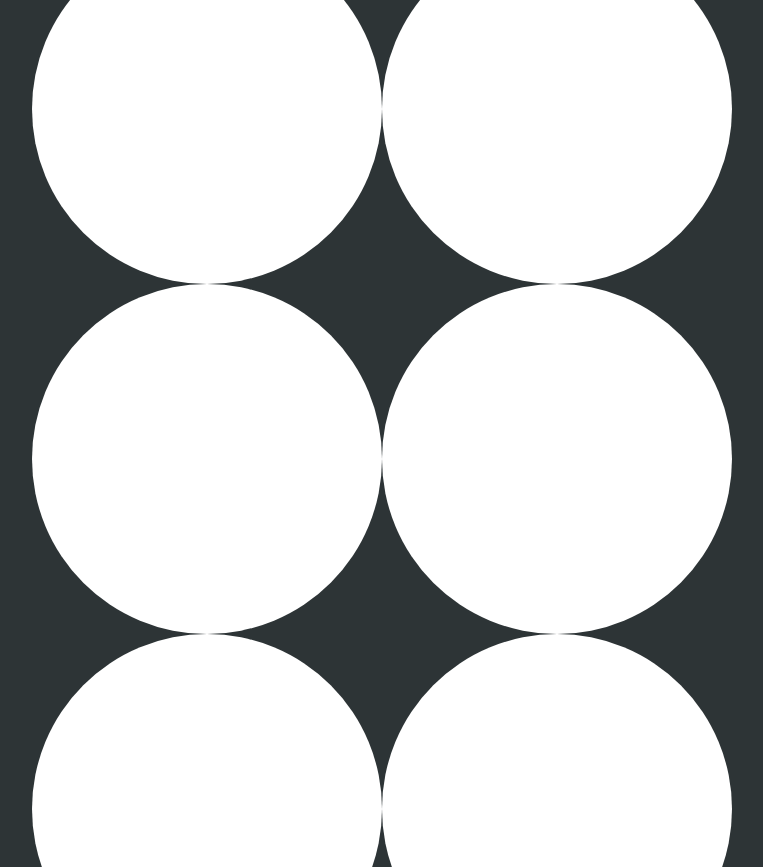
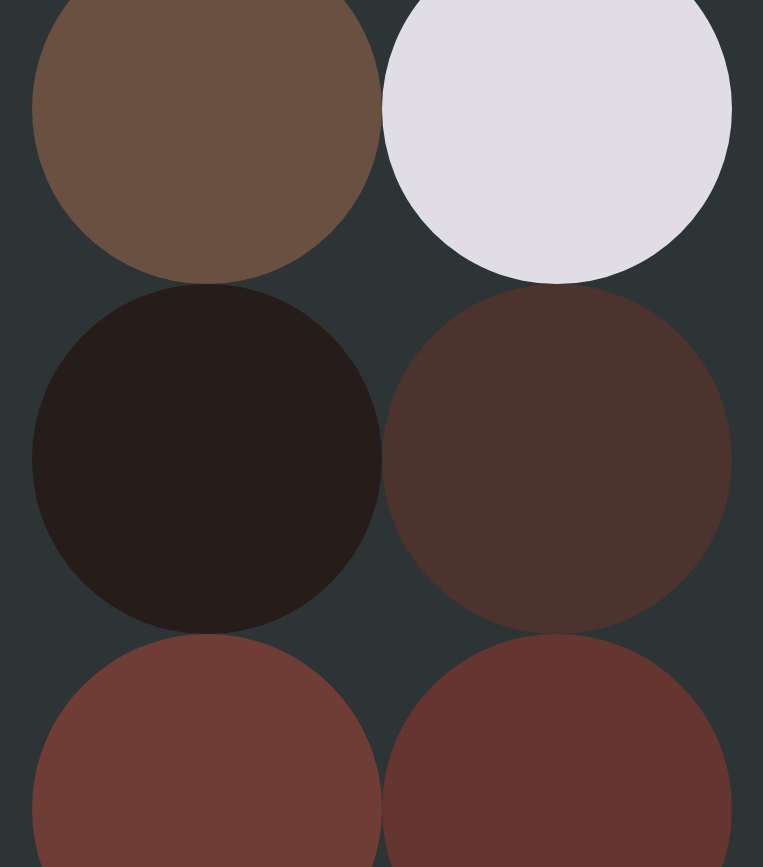
Before and after one commit to dayongbz/slime-react-ts, a React (Create React App) app: page / in a window 1280 px wide. Shown: the whole page, without its empty margins (258-1021 px from the left). Built offline with nearby package versions, Linux system fonts and the light colour scheme.

Commit message:
finish pick color

```diff
--- a/src/App.css
+++ b/src/App.css
@@ -10,12 +10,17 @@ body {
   justify-content: center;
 }
 
+#dot-wrapper {
+  position: relative;
+}
+
 .wrapper{
   display: flex;
   justify-content: space-around;
   align-content: space-around;
   flex-wrap: wrap;
   overflow: hidden;
+  background-color: transparent !important;
 }
 
 .dot {
--- a/src/App.tsx
+++ b/src/App.tsx
@@ -7,6 +7,7 @@ const App = () => {
   const [name, setName] = useState<string>("chaewon");
   const [initialDotSize, setInitialDotSize] = useState<number>(0);
   const [screenSize, setScreenSize] = useState<object>({ width: 0, height: 0 })
+  const [ctxState, setCtxState] = useState<CanvasRenderingContext2D>();
   const dotWrapperRef = useRef<HTMLDivElement>(null);
   const canvasRef = useRef<HTMLCanvasElement>(null);
 
@@ -22,6 +23,7 @@ const App = () => {
     if (canvasRef.current && e.target) {
       const canvas = canvasRef.current as HTMLCanvasElement;
       const ctx = canvas.getContext("2d") as CanvasRenderingContext2D;
+      setCtxState(ctx);
       const img = e.target as HTMLImageElement;
       const { width, height } = img;
       canvas.width = width;
@@ -42,12 +44,13 @@ const App = () => {
       })
     })
   }, [])
+
   return (
     <div id="main-wrapper">
       <img onLoad={imgOnLoad} alt="chaewon" src={`/img/${name}.jpg`}></img>
       <canvas ref={canvasRef}></canvas>
       <div ref={dotWrapperRef} className="wrapper" id="dot-wrapper">
-        {[1, 2, 3, 4, 5, 6].map(item => <Dot size={initialDotSize} key={item.toString()} />)}
+        {[1, 2, 3, 4, 5, 6].map(item => <Dot size={initialDotSize} ctx={ctxState} key={item.toString()} />)}
       </div>
     </div>
   );
--- a/src/components/Dot.tsx
+++ b/src/components/Dot.tsx
@@ -13,16 +13,25 @@ const Dot = memo((props: any) => {
   }
 
   useEffect(() => {
+  }, [])
+
+  useEffect(() => {
     if (dotRef.current) {
-      if (dotRef.current.clientWidth >= 20) {
-        dotRef.current.addEventListener("mouseenter", onMouseEnter, { once: true })
+      const dot = dotRef.current;
+      const x = dot.offsetLeft + dot.offsetWidth / 2, y = dot.offsetTop + dot.offsetHeight / 2;
+      if (props.ctx) {
+        const colorData = props.ctx.getImageData(x, y, 1, 1).data;
+        dot.style.backgroundColor = `rgb(${colorData[0]},${colorData[1]},${colorData[2]})`;
+      }
+      if (dot.clientWidth >= 20) {
+        dot.addEventListener("mouseenter", onMouseEnter, { once: true })
       }
     }
-  },[props.size])
+  }, [props.size, props.ctx])
   return (
     <div ref={dotRef} className="dot" style={{ width: props.size, height: props.size }}>
       {dots.map((item) => {
-        return <Dot size={props.size / 2} key={item.toString()} />
+        return <Dot size={props.size / 2} key={item.toString()} ctx={props.ctx} />
       })}
     </div>
   )
```
